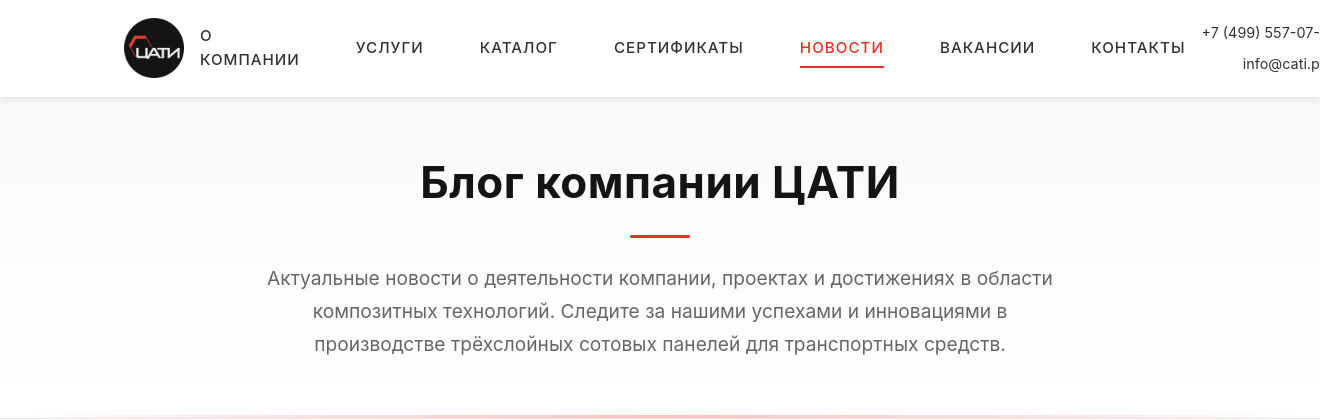
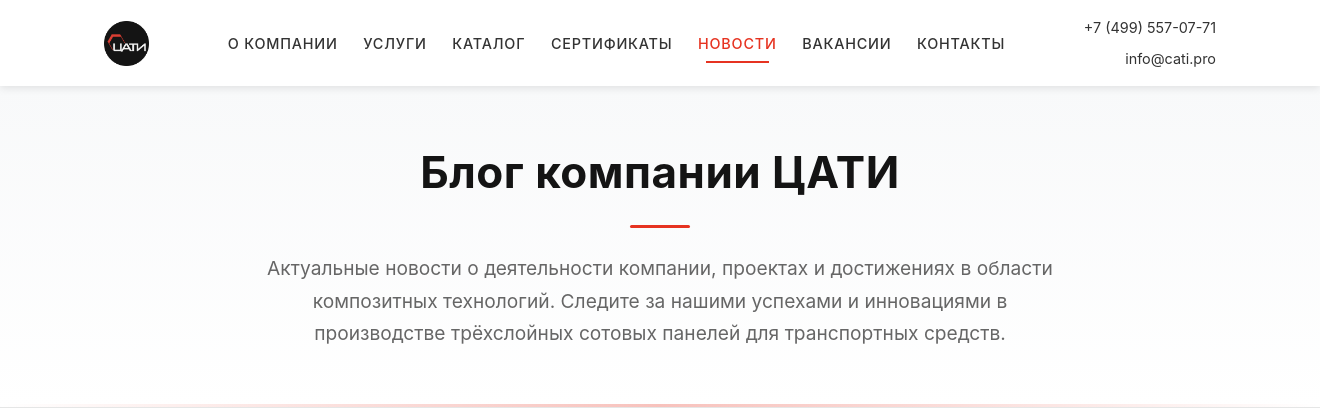
Before and after one commit to socialprojectopen/socialprojectopen.github.io, a PHP site: page /news.html in a window 1320 px wide; the page is wider, and only the part inside the window is pictured. Shown: the top 420 px of that part. Run offline with PHP 8.4, Linux system fonts and the light colour scheme.

Commit message:
Add files via upload

```diff
--- a/cati/css/style.css
+++ b/cati/css/style.css
@@ -178,11 +178,14 @@
     justify-content: space-between;
     align-items: center;
     padding: var(--spacing-sm) var(--container-padding);
+    padding-left: 0.5rem;
     min-height: 70px;
+    gap: var(--spacing-sm);
 }
 
 .header__logo {
     flex-shrink: 0;
+    margin-right: 0;
 }
 
 .logo-link {
@@ -190,7 +193,7 @@
 }
 
 .logo-img {
-    width: 60px;
+    width: 50px;
     height: auto;
 }
 
@@ -202,25 +205,28 @@
 .nav__list {
     list-style: none;
     display: flex;
-    gap: var(--spacing-md);
+    gap: 0.4rem;
     align-items: center;
     margin: 0;
     padding: 0;
+    flex-wrap: nowrap;
 }
 
 .nav__item {
     margin: 0;
+    white-space: nowrap;
 }
 
 .nav__link {
     font-weight: 500;
-    font-size: 0.95rem;
+    font-size: 0.9rem;
     text-transform: uppercase;
-    letter-spacing: 1px;
-    padding: var(--spacing-xs) var(--spacing-sm);
+    letter-spacing: 0.8px;
+    padding: var(--spacing-xs) 0.6rem;
     position: relative;
     color: var(--color-text);
     display: block;
+    white-space: nowrap;
 }
 
 .nav__link:hover,
@@ -346,12 +352,13 @@
     border-top: 2px solid var(--color-light-gray);
     display: flex;
     flex-direction: column;
-    gap: var(--spacing-xs);
+    gap: 0.25rem;
 }
 
 .nav-mobile__contacts .contact-link {
     padding: var(--spacing-xs) var(--spacing-sm);
-    font-size: 0.95rem;
+    font-size: 0.9rem;
+    word-break: break-all;
 }
 
 /* ============================================
@@ -1666,6 +1673,24 @@
         display: none;
     }
 
+    .header__wrapper {
+        padding-left: 0.75rem;
+        padding-right: 0.75rem;
+    }
+
+    .nav__list {
+        gap: 0.6rem;
+    }
+
+    .nav__link {
+        font-size: 0.9rem;
+        padding: var(--spacing-xs) 0.5rem;
+    }
+
+    .logo-img {
+        width: 45px;
+    }
+
     .nav-mobile {
         display: none;
     }
```
